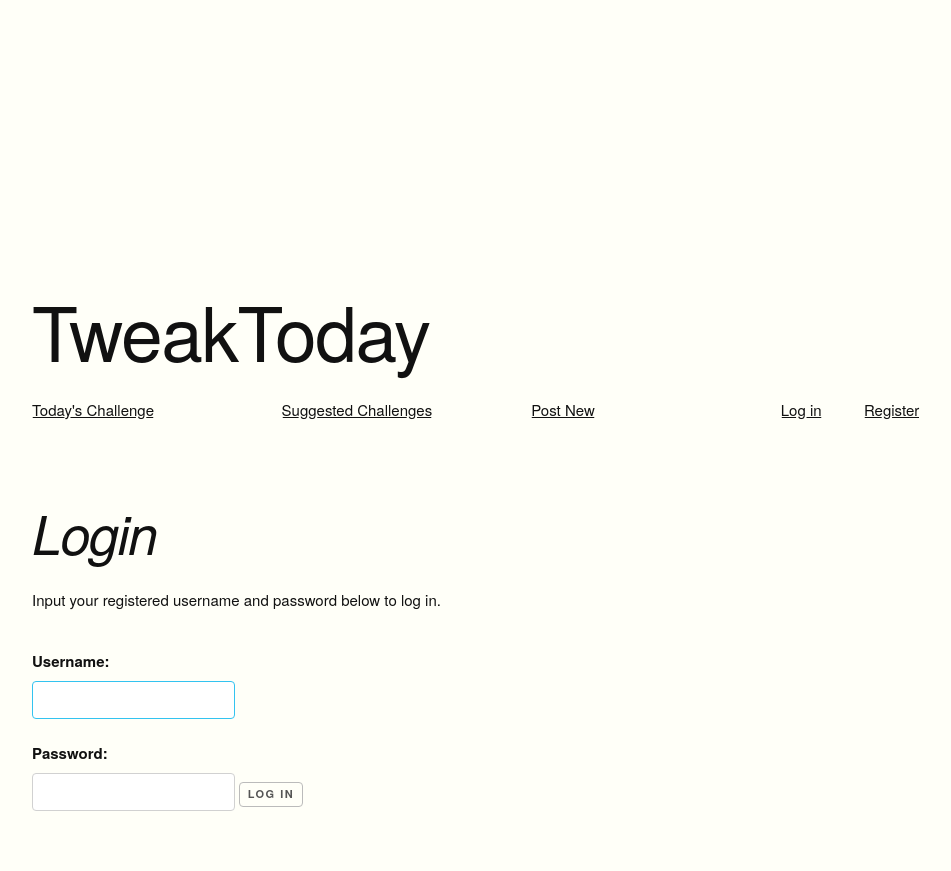
After one commit to probablytom/tweaktoday, a Django app: page /login in a window 1280 px wide. The commit adds this page. Shown: the whole page, without its empty margins (128-1079 px from the left). Run offline with Django 3.2, Linux system fonts and the light colour scheme; some libraries are stand-ins or nearby versions.

Commit message:
User authentication and registration basics implemented

```diff
--- /dev/null
+++ b/tt_core/static/tt_core/custom.css
@@ -0,0 +1,4 @@
+body {
+    color: #111111;
+
+}
--- a/tt_core/static/tt_core/skeleton.css
+++ b/tt_core/static/tt_core/skeleton.css
@@ -8,8 +8,9 @@
 */
 
 /*
- * Minor modifications by Tom Wallis
+ * Modified by Tom Wallis
  * March 2020
+ * - Kept the elements we want, deleted cruft
  * - Included Jost* default font, made by Indestructible Type
  * - Changed background colour
  */
@@ -126,23 +127,44 @@
 html is set to 62.5% so that all the REM measurements throughout Skeleton
 are based on 10px sizing. So basically 1.5rem = 15px :) */
 html {
-  font-size: 62.5%; }
+  font-size: 15px; }
 body {
-  font-size: 1.5em; /* currently ems cause chrome bug misinterpreting rems on body element */
   line-height: 1.6;
   font-weight: 400;
   font-family: "Jost", "Raleway", "HelveticaNeue", "Helvetica Neue", Helvetica, Arial, sans-serif;
-  color: #222;
+  color: #111;
   background-color: #fffff8;
   }
 
 
 /* Typography
 –––––––––––––––––––––––––––––––––––––––––––––––––– */
-h1, h2, h3, h4, h5, h6 {
-  margin-top: 0;
-  margin-bottom: 2rem;
-  font-weight: 300; }
+h1 {
+    font-weight: 400;
+    margin-top: 4rem;
+    margin-bottom: 1.5rem;
+    font-size: 3.2rem;
+    line-height: 1;
+}
+
+h2 {
+    font-style: italic;
+    font-weight: 400;
+    margin-top: 2.1rem;
+    margin-bottom: 1.4rem;
+    font-size: 2.2rem;
+    line-height: 1;
+}
+
+h3 {
+    font-style: italic;
+    font-weight: 400;
+    font-size: 1.7rem;
+    margin-top: 2rem;
+    margin-bottom: 1.4rem;
+    line-height: 1;
+}
+
 h1 { font-size: 4.0rem; line-height: 1.2;  letter-spacing: -.1rem;}
 h2 { font-size: 3.6rem; line-height: 1.25; letter-spacing: -.1rem; }
 h3 { font-size: 3.0rem; line-height: 1.3;  letter-spacing: -.1rem; }
@@ -166,11 +188,32 @@ p {
 
 /* Links
 –––––––––––––––––––––––––––––––––––––––––––––––––– */
-a {
-  color: #1EAEDB; }
-a:hover {
-  color: #0FA0CE; }
+/*a {*/
+/*  color: #1EAEDB; }*/
+/*a:hover {*/
+/*  color: #0FA0CE; }*/
+/* Links: replicate underline that clears descenders */
+a:link,
+a:visited {
+    color: inherit;
+}
 
+.no-tufte-underline:link {
+    background: unset;
+    text-shadow: unset;
+}
+
+a:link, .tufte-underline, .hover-tufte-underline:hover {
+    text-decoration: none;
+    background: -webkit-linear-gradient(#fffff8, #fffff8), -webkit-linear-gradient(#fffff8, #fffff8), -webkit-linear-gradient(currentColor, currentColor);
+    background: linear-gradient(#fffff8, #fffff8), linear-gradient(#fffff8, #fffff8), linear-gradient(currentColor, currentColor);
+    -webkit-background-size: 0.05em 1px, 0.05em 1px, 1px 1px;
+    -moz-background-size: 0.05em 1px, 0.05em 1px, 1px 1px;
+    background-size: 0.05em 1px, 0.05em 1px, 1px 1px;
+    background-repeat: no-repeat, no-repeat, repeat-x;
+    text-shadow: 0.03em 0 #fffff8, -0.03em 0 #fffff8, 0 0.03em #fffff8, 0 -0.03em #fffff8, 0.06em 0 #fffff8, -0.06em 0 #fffff8, 0.09em 0 #fffff8, -0.09em 0 #fffff8, 0.12em 0 #fffff8, -0.12em 0 #fffff8, 0.15em 0 #fffff8, -0.15em 0 #fffff8;
+    background-position: 0% 93%, 100% 93%, 0% 93%;
+}
 
 /* Buttons
 –––––––––––––––––––––––––––––––––––––––––––––––––– */
@@ -180,13 +223,13 @@ input[type="submit"],
 input[type="reset"],
 input[type="button"] {
   display: inline-block;
-  height: 38px;
-  padding: 0 30px;
+  /*height: 38px;*/
+  padding: 0 0.5rem;
   color: #555;
   text-align: center;
   font-size: 11px;
   font-weight: 600;
-  line-height: 38px;
+  line-height: 1.5rem;
   letter-spacing: .1rem;
   text-transform: uppercase;
   text-decoration: none;
@@ -231,6 +274,9 @@ input[type="button"].button-primary:focus {
   background-color: #1EAEDB;
   border-color: #1EAEDB; }
 
+.upvote_button {
+  margin-bottom: 0;
+}
 
 /* Forms
 –––––––––––––––––––––––––––––––––––––––––––––––––– */
--- a/tt_core/templates/tt_core/base.html
+++ b/tt_core/templates/tt_core/base.html
@@ -15,12 +15,13 @@
 
 <div class="container">
     <div class="row">
-        <div class="eleven columns" style="margin-top: 25%">
+        <div class="eleven columns" style="margin-top: 15rem">
             <h1>TweakToday</h1>
-            {% block content %}
-            {% endblock %}
         </div>
     </div>
+    {% include 'tt_core/nav.html' %}
+    {% block content %}
+    {% endblock %}
 </div>
 
 </body>
--- /dev/null
+++ b/tt_core/templates/tt_core/login.html
@@ -0,0 +1,14 @@
+{% extends 'tt_core/base.html' %}
+
+{% block content %}
+
+<h3>Login</h3>
+
+<p>Input your registered username and password below to log in.</p>
+
+<form action="{% url 'tt_core:login' %}" method="post">
+    {% csrf_token %}
+    {{form}}
+    <input type="submit" value="Log In"/>
+</form>
+{% endblock %}
--- /dev/null
+++ b/tt_core/templates/tt_core/nav.html
@@ -0,0 +1,12 @@
+<div class="row nav" style="margin-bottom: 5rem">
+    <div class="three columns"><a href="{% url 'tt_core:index' %}">Today's Challenge</a></div>
+    <div class="three columns"><a href="{% url 'tt_core:suggestions' %}">Suggested Challenges</a></div>
+    <div class="three columns"><a href="{% url 'tt_core:suggest_new_task' %}">Post New</a></div>
+    {% if user.is_authenticated %}
+        <div class="two columns"><a href="{% url 'tt_core:signout' %}">Log out</a></div>
+    {% else %}
+        <div class="one columns"><a href="{% url 'tt_core:login' %}">Log in</a></div>
+        <div class="one columns"><a href="{% url 'tt_core:register_new_user' %}">Register</a></div>
+    {% endif %}
+<!--    <div class="three columns"><a href="{% url 'tt_core:index' %}">Today's Challenge</a></div>-->
+</div>
--- a/tt_core/urls.py
+++ b/tt_core/urls.py
@@ -9,5 +9,7 @@ urlpatterns = [
     path('remove_vote/<int:suggestion_id>', views.remove_vote, name='remove_vote'),
     path('suggestions', views.suggestions, name='suggestions'),
     path('register', views.register_user, name='register_new_user'),
-    path('make_suggestion', views.suggest_new_task, name='suggest_new_task')
+    path('make_suggestion', views.suggest_new_task, name='suggest_new_task'),
+    path('login', views.signin, name='login'),
+    path('logout', views.signout, name='signout')
 ]
--- a/tt_core/views.py
+++ b/tt_core/views.py
@@ -1,6 +1,11 @@
 from django.shortcuts import render
 from django.http import HttpResponse
 from .models import *
+from django.shortcuts import render, redirect
+from django.contrib.auth import authenticate, login, logout
+from django.contrib.auth.forms import UserCreationForm, AuthenticationForm
+from django.contrib.auth.decorators import login_required
+
 
 # Create your views here.
 def index(request):
@@ -13,6 +18,7 @@ def index(request):
     submissions = list(challenge.submission_set.all().iterator())
     return render(request, 'tt_core/index.html', context={'challenge': challenge, 'submissions':submissions})
 
+@login_required
 def voteon(request, suggestion_id):
     '''
     Allows a logged in user to vote on a suggestion
@@ -20,6 +26,10 @@ def voteon(request, suggestion_id):
     :param suggestion_id: The id of the suggestion being voted on
     :return: redirect to vote_recieved
     '''
+    suggestion = TaskSuggestion.objects.get(pk=suggestion_id)
+    # Get logged in user
+    # Add user to suggestion many-to-many
+    # Render an appropriate template and return it
     return HttpResponse('voteon')
 
 def vote_recieved(request):
@@ -65,12 +75,51 @@ def post_submission(request):
     return HttpResponse('post_submission')
 
 def register_user(request):
-    '''
-    Register a new user
-    :param request:
-    :return:
-    '''
-    raise NotImplemented()
+    if request.user.is_authenticated:
+        return redirect('/')  # TODO: change '/' to tt_core:index
+    if request.method == 'POST':
+        form = UserCreationForm(request.POST)
+        if form.is_valid():
+            form.save()
+            username = form.cleaned_data.get('username')
+            password = form.cleaned_data.get('password1')
+            user = authenticate(username=username, password=password)
+            print(username)
+            print(password)
+            login(request, user)
+            return redirect('/')
+        else:
+            form = AuthenticationForm(request.POST)
+            error_message = 'Something went wrong registering the new user! Try again...'
+            print(form.errors)
+            return render(request, 'tt_core/register.html', {'form': form, 'error': error_message})
+    else:
+        form = UserCreationForm()
+        return render(request, 'tt_core/register.html', {'form': form})
+
+def signin(request):
+    if request.user.is_authenticated:
+        return index(request)
+    if request.method == 'POST':
+        username = request.POST['username']
+        password = request.POST['password']
+        user = authenticate(request, username=username, password=password)
+        print(username)
+        print(password)
+        if user is not None:
+            login(request, user)
+            return redirect('/')
+        else:
+            form = AuthenticationForm(request.POST)
+            return render(request, 'tt_core/login.html', {'form': form})
+    else:
+        form = AuthenticationForm()
+        return render(request, 'tt_core/login.html', {'form': form})
+
+def signout(request):
+    logout(request)
+    return redirect('/')
+
 
 def suggest_new_task(request):
     return HttpResponse('in suggest new task')
```
Also changed, not shown: tt_core/templates/tt_core/register.html (added, +19 -0 lines), tt_core/templates/tt_core/suggestions.html (+11 -11 lines).
